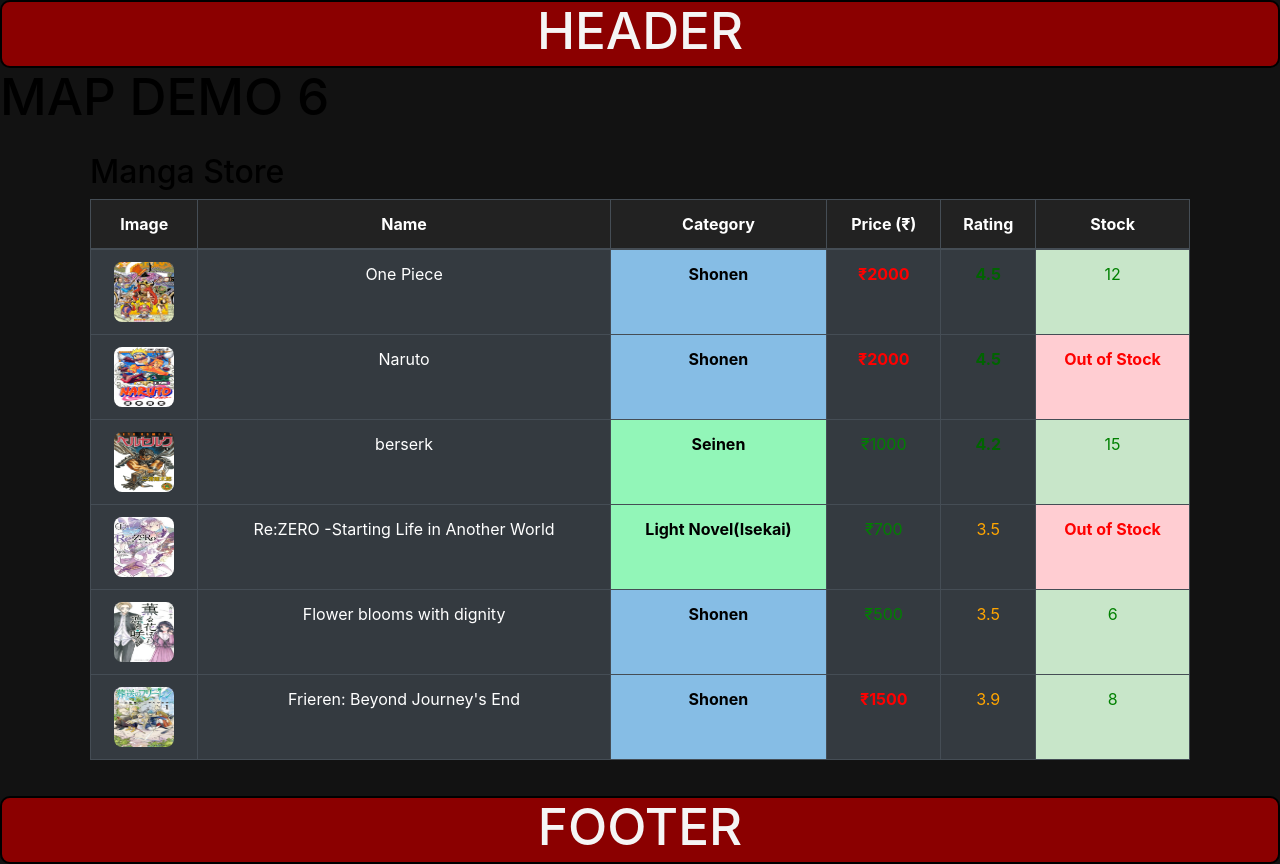
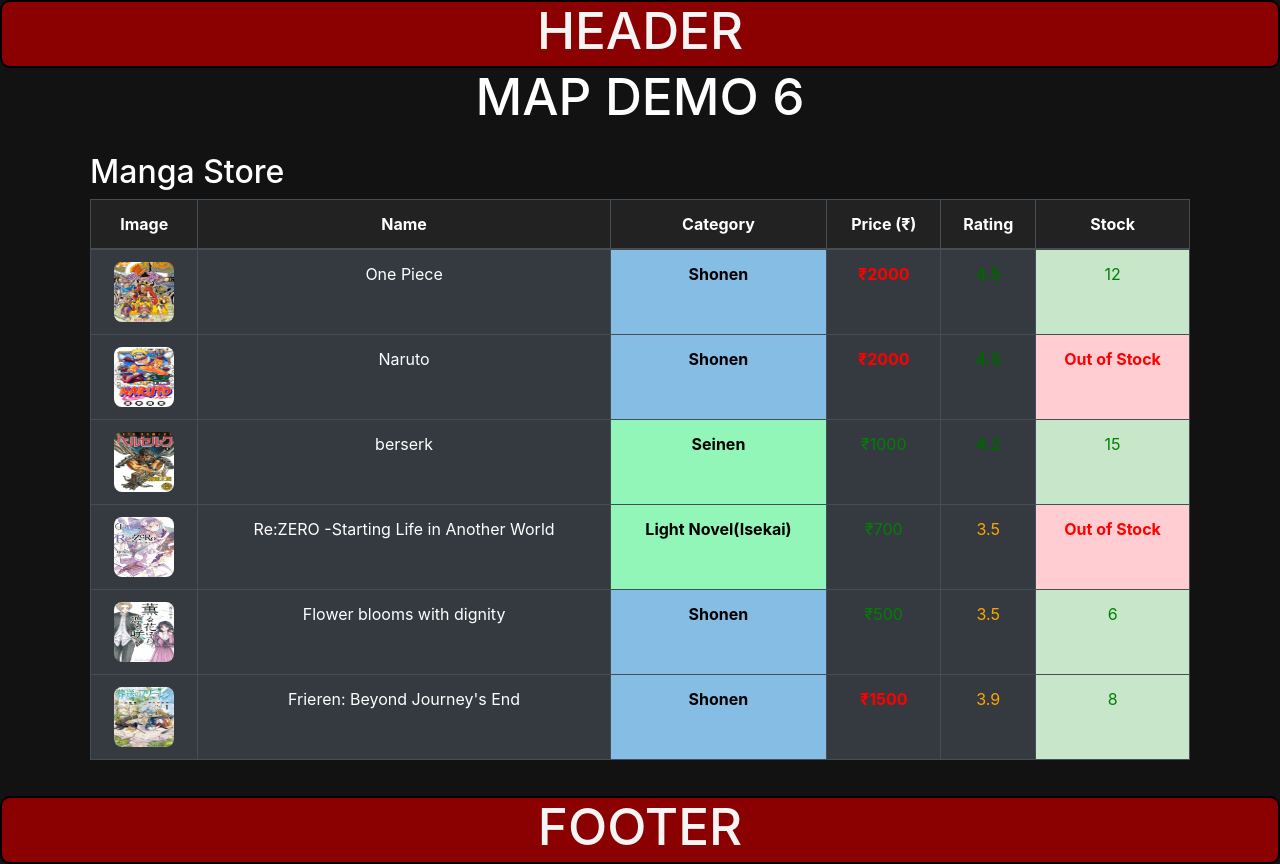
Before and after one commit to Rmt1575/Internship-Project, a React (Vite) app in the folder learning26/: page / in a window 1280 px wide. Built offline with nearby package versions, Linux system fonts and the light colour scheme.

Commit message:
2/2 tasks

```diff
--- a/learning26/src/components/MapDemo10.jsx
+++ b/learning26/src/components/MapDemo10.jsx
@@ -11,10 +11,10 @@
   ];
 
   return (
-    <div style={{ color: "white" }}>
-      <h1 style={{textAlign: "center"}}>MAP DEMO 10</h1>
+    <div style={{ color: "white", textAlign: "center"}}>
+      <h1>MAP DEMO 10</h1>
       <br/>
-      <h3 style={{textAlign: "center"}}>Arena Slot Availability</h3>
+      <h3>Arena Slot Availability</h3>
 
       <table class="table table-dark">
         <thead>
--- a/learning26/src/components/MapDemo6.jsx
+++ b/learning26/src/components/MapDemo6.jsx
@@ -66,9 +66,9 @@
   ];
   return (
     <div>
-      <h1>MAP DEMO 6</h1>
+      <h1 style={{color:"white", textAlign:"center"}}>MAP DEMO 6</h1>
       <div className="container">
-        <h2>Manga Store</h2>
+        <h2 style={{color:"white"}}>Manga Store</h2>
 
         <table class="table table-dark">
           <thead>
--- a/learning26/src/components/MapDemo7.jsx
+++ b/learning26/src/components/MapDemo7.jsx
@@ -11,7 +11,8 @@
 
   return (
     <div>
-      <h3>Student Table</h3>
+      <h1 style={{color:"white", textAlign:"center"}}>MAP DEMO 7</h1>
+      <h3 style={{color:"white"}}>Student Table</h3>
       <table class="table table-dark" border="1" cellPadding="8">
         <thead>
           <tr>
--- a/learning26/vite.config.js
+++ b/learning26/vite.config.js
@@ -5,5 +5,5 @@
 export default defineConfig({
   plugins: [react()],
 
-  server: {port: 4500}, //CHANGE PORT
+  server : {port: 4500}, //CHANGE PORT
 });
```
